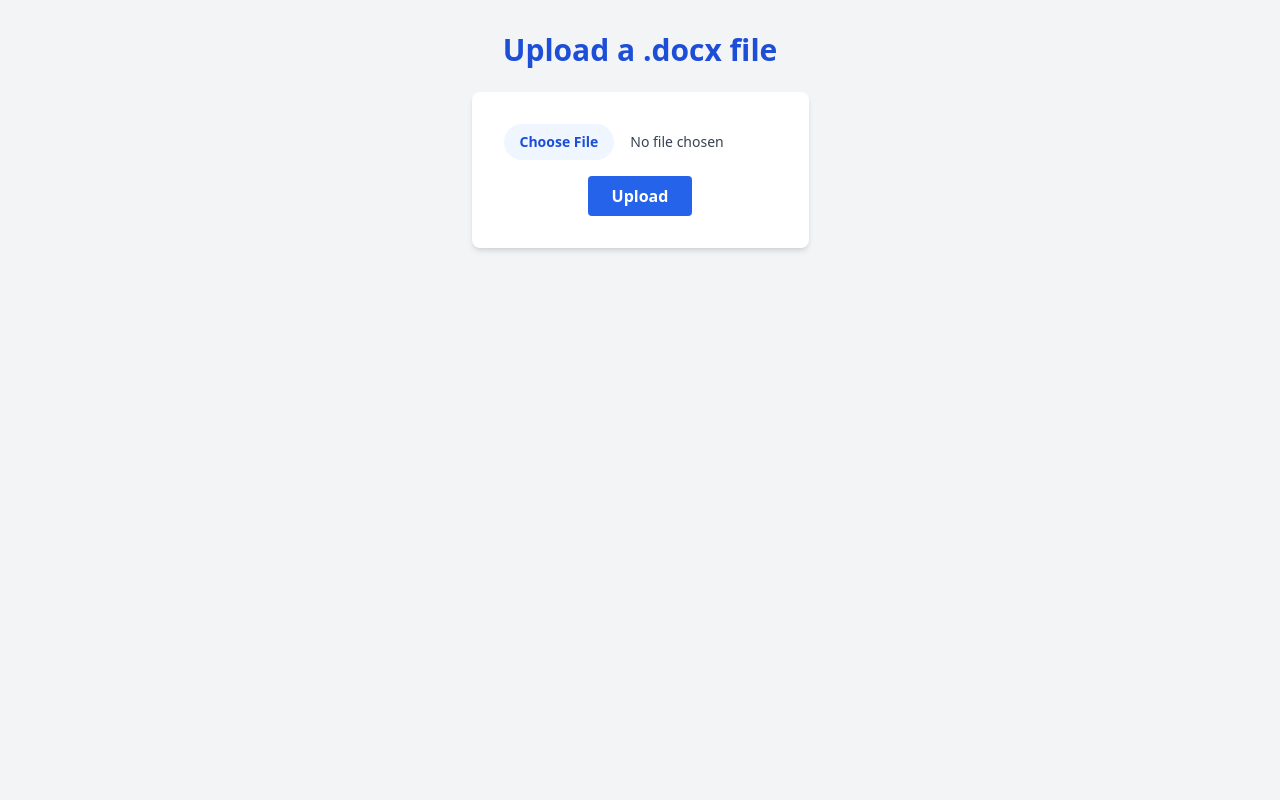
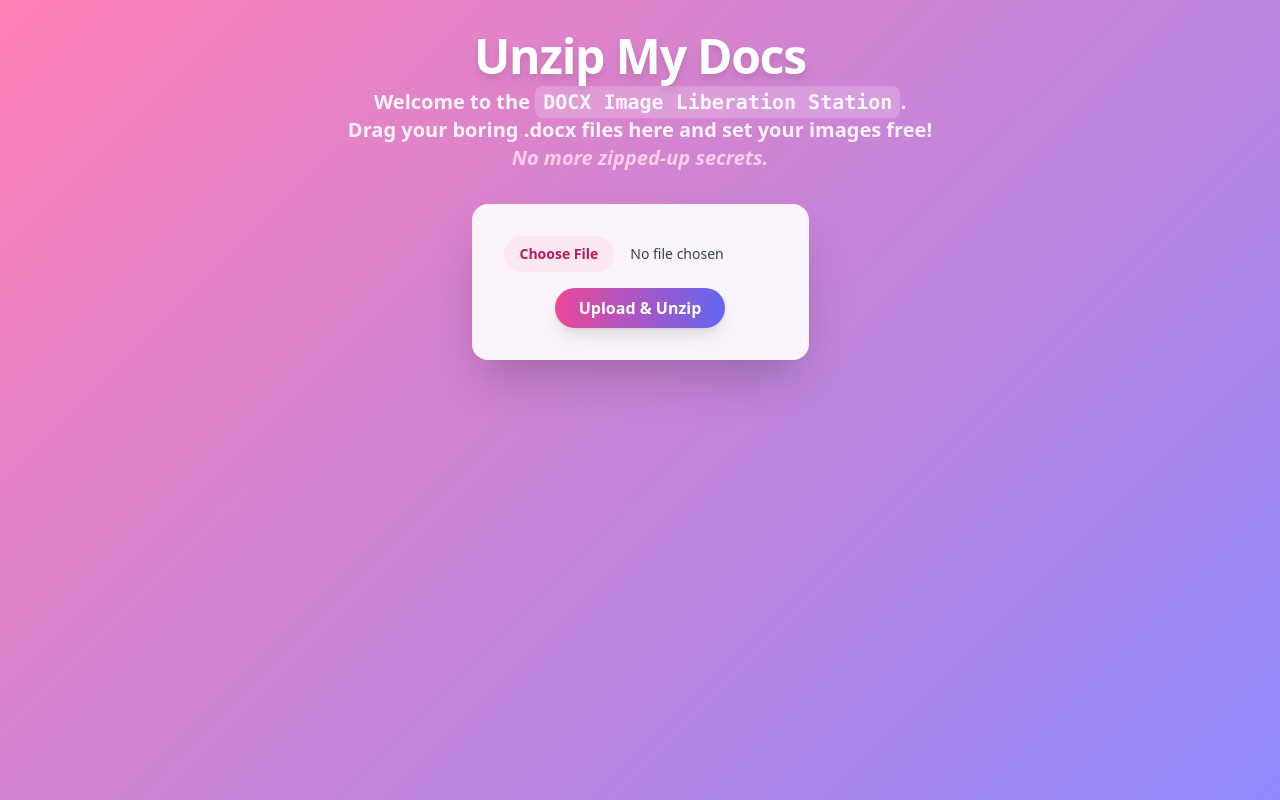
Before and after one commit to drikusroor/docx_image_extractor, a Flask app: page / in a window 1280 px wide. Run offline with Flask 3, Linux system fonts and the light colour scheme; some libraries are stand-ins or nearby versions.

Commit message:
Enhance UI and update title for improved user engagement in DOCX image extractor

```diff
--- a/templates/index.html
+++ b/templates/index.html
@@ -2,15 +2,22 @@
 <html lang="en">
 <head>
     <meta charset="UTF-8">
-    <title>DOCX Image Extractor</title>
+    <title>Unzip My Docs: The DOCX Image Liberation Station</title>
     <script src="https://cdn.tailwindcss.com"></script>
 </head>
-<body class="bg-gray-100 min-h-screen flex flex-col items-center py-8">
-    <h1 class="text-3xl font-bold mb-6 text-blue-700">Upload a .docx file</h1>
-    <div class="flex flex-col items-center space-y-4 bg-white p-8 rounded-lg shadow-md">
-        <input type="file" id="docxFile" class="block w-full text-sm text-gray-700 file:mr-4 file:py-2 file:px-4 file:rounded-full file:border-0 file:text-sm file:font-semibold file:bg-blue-50 file:text-blue-700 hover:file:bg-blue-100" />
-        <button onclick="uploadDocx()" class="bg-blue-600 hover:bg-blue-700 text-white font-bold py-2 px-6 rounded transition">Upload</button>
-        <button id="downloadAllBtn" style="display:none" class="bg-green-600 hover:bg-green-700 text-white font-bold py-2 px-6 rounded transition">Download All Images</button>
+<body class="min-h-screen flex flex-col items-center py-8" style="background: linear-gradient(135deg, #ff80b5 0%, #9089fc 100%);">
+    <h1 class="text-5xl font-extrabold mb-2 text-white drop-shadow-lg tracking-tight text-center">
+        Unzip My Docs
+    </h1>
+    <h2 class="text-xl font-semibold mb-8 text-white/90 text-center max-w-2xl">
+        Welcome to the <span class="bg-white/20 px-2 py-1 rounded-lg font-mono">DOCX Image Liberation Station</span>.<br>
+        Drag your boring .docx files here and set your images free!<br>
+        <span class="italic text-pink-200">No more zipped-up secrets.</span>
+    </h2>
+    <div class="flex flex-col items-center space-y-4 bg-white/90 p-8 rounded-2xl shadow-2xl">
+        <input type="file" id="docxFile" class="block w-full text-sm text-gray-700 file:mr-4 file:py-2 file:px-4 file:rounded-full file:border-0 file:text-sm file:font-semibold file:bg-pink-100 file:text-pink-700 hover:file:bg-pink-200" />
+        <button onclick="uploadDocx()" class="bg-gradient-to-r from-pink-500 to-indigo-500 hover:from-pink-600 hover:to-indigo-600 text-white font-bold py-2 px-6 rounded-full transition shadow-lg">Upload & Unzip</button>
+        <button id="downloadAllBtn" style="display:none" class="bg-gradient-to-r from-green-400 to-blue-500 hover:from-green-500 hover:to-blue-600 text-white font-bold py-2 px-6 rounded-full transition shadow-lg">Download All Images</button>
     </div>
     <div id="images" class="flex flex-wrap justify-center mt-8 gap-4"></div>
 
```
